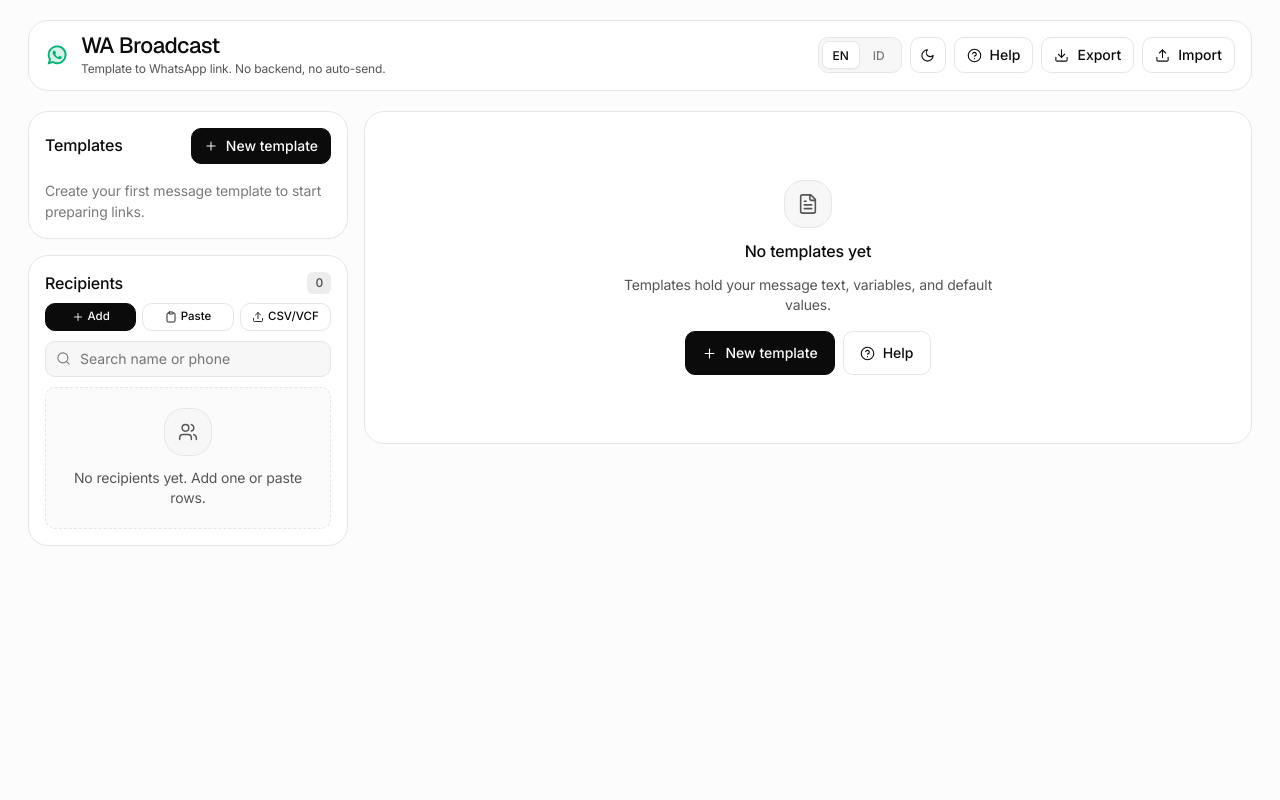
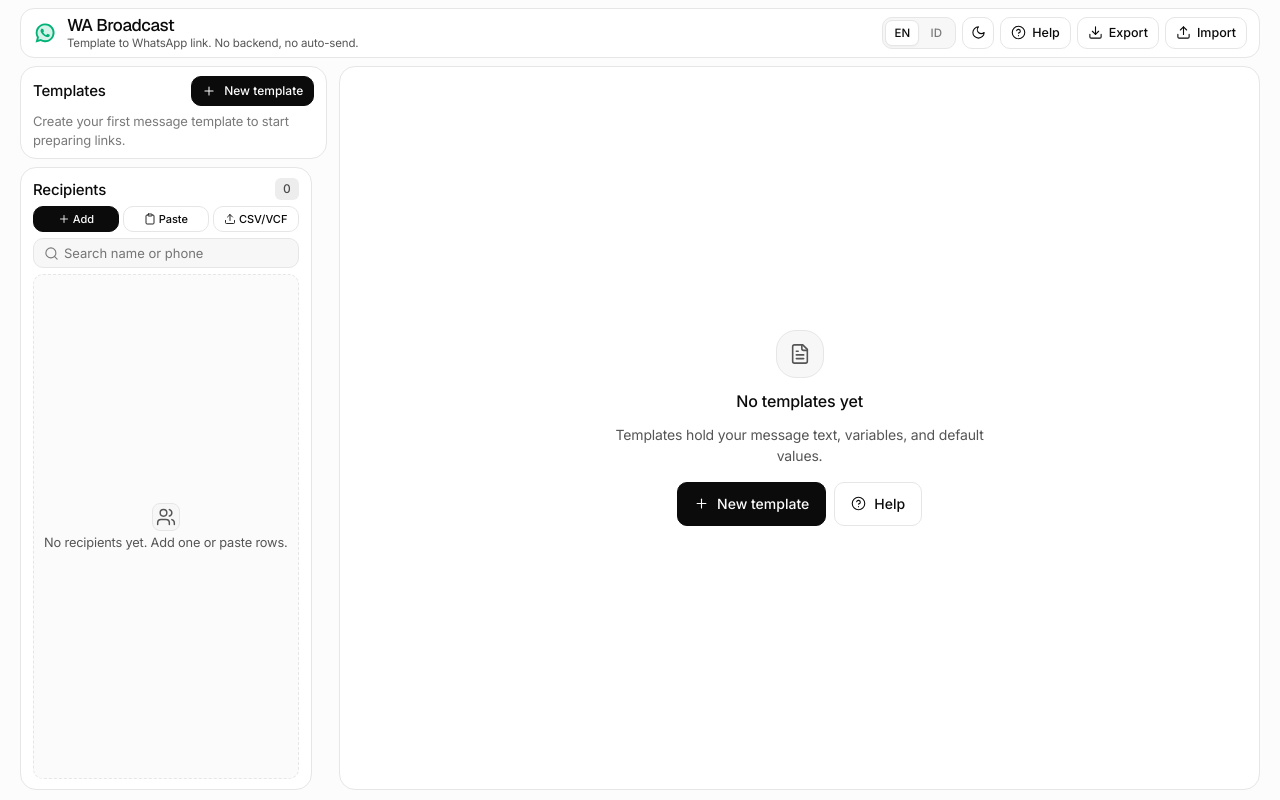
Before and after one commit to ryankosegeran-byte/broadcast_reverse_whatsapp, a Svelte app: page / in a window 1280 px wide. Built offline with nearby package versions, Linux system fonts and the light colour scheme.

Commit message:
Compact desktop and tablet layouts to fit viewport without outer scrolling

```diff
--- a/src/styles.css
+++ b/src/styles.css
@@ -188,11 +188,11 @@ body {
 
 .page {
   width: 100%;
-  max-width: 1360px;
+  max-width: 1400px;
   margin-inline: auto;
-  padding: var(--space-5) clamp(16px, 3vw, 28px) var(--space-8);
-  display: grid;
-  gap: var(--space-5);
+  padding: clamp(6px, 1vh, 12px) clamp(10px, 1.8vw, 20px) clamp(8px, 1.2vh, 14px);
+  display: grid;
+  gap: clamp(6px, 1vh, 10px);
 }
 
 h1,
@@ -272,18 +272,19 @@ h2 {
   display: flex;
   align-items: center;
   justify-content: space-between;
-  gap: var(--space-4);
-  flex-wrap: wrap;
-  padding: var(--space-3) var(--space-4);
+  gap: var(--space-3);
+  flex-wrap: nowrap;
+  padding: 6px 12px;
   background: var(--surface);
   border: 1px solid var(--border);
-  border-radius: var(--radius-panel);
+  border-radius: 14px;
 }
 
 .brand {
   display: flex;
   align-items: center;
-  gap: var(--space-3);
+  gap: 10px;
+  flex: 1 1 0;
   min-width: 0;
 }
 
@@ -297,20 +298,59 @@ h2 {
 
 .brand-copy {
   display: grid;
-  gap: 2px;
+  gap: 1px;
   min-width: 0;
 }
 
+.brand-copy h1 {
+  font-size: 1.0625rem;
+  line-height: 1.2;
+}
+
 .subtitle {
-  font-size: var(--text-xs);
+  font-size: 11.5px;
+  line-height: 1.25;
   color: var(--text-secondary);
+  white-space: nowrap;
+  overflow: hidden;
+  text-overflow: ellipsis;
 }
 
 .toolbar {
   display: flex;
   align-items: center;
-  gap: var(--space-2);
-  flex-wrap: wrap;
+  flex: none;
+  gap: 6px;
+  flex-wrap: nowrap;
+}
+
+.toolbar .btn.sm {
+  min-height: 32px;
+  padding: 0 10px;
+  font-size: 12.5px;
+  gap: 6px;
+}
+
+.toolbar .btn.icon-btn.sm {
+  width: 32px;
+  padding: 0;
+}
+
+.toolbar .segmented {
+  padding: 2px;
+}
+
+.toolbar .segmented-thumb {
+  top: 2px;
+  bottom: 2px;
+  left: 2px;
+  width: calc(50% - 2px);
+}
+
+.toolbar .segmented-btn {
+  min-width: 34px;
+  min-height: 26px;
+  font-size: 11.5px;
 }
 
 /* Segmented control (EN | ID) */
@@ -590,18 +630,18 @@ h2 {
 /* Workspace grid */
 .workspace {
   display: grid;
-  grid-template-columns: clamp(304px, 25vw, 344px) minmax(0, 1fr) clamp(320px, 26vw, 368px);
-  gap: var(--space-4);
+  grid-template-columns: clamp(256px, 24vw, 316px) minmax(0, 1fr) clamp(256px, 24vw, 336px);
+  gap: 12px;
   align-items: start;
 }
 
 .workspace.single {
-  grid-template-columns: clamp(304px, 25vw, 344px) minmax(0, 1fr);
+  grid-template-columns: clamp(256px, 24vw, 316px) minmax(0, 1fr);
 }
 
 .workspace-rail {
   display: grid;
-  gap: var(--space-4);
+  gap: 8px;
   min-width: 0;
   align-items: start;
 }
@@ -610,8 +650,8 @@ h2 {
   min-width: 0;
   background: var(--surface);
   border: 1px solid var(--border);
-  border-radius: var(--radius-panel);
-  padding: var(--space-4);
+  border-radius: 16px;
+  padding: 10px 12px;
 }
 
 .panel-head {
@@ -619,17 +659,33 @@ h2 {
   align-items: center;
   justify-content: space-between;
   flex-wrap: wrap;
-  gap: var(--space-2) var(--space-3);
-  margin-bottom: var(--space-4);
+  gap: 6px var(--space-2);
+  margin-bottom: 8px;
+}
+
+.panel-head h2 {
+  font-size: 0.9375rem;
 }
 
 /* Sidebar */
 .sidebar {
   min-width: 0;
+  padding: 9px 12px;
+}
+
+.sidebar .panel-head {
+  margin-bottom: 6px;
+}
+
+.sidebar .btn.sm {
+  min-height: 30px;
+  padding: 0 10px;
+  font-size: 12px;
 }
 
 .sidebar-empty {
-  line-height: 1.5;
+  line-height: 1.45;
+  font-size: 0.8125rem;
 }
 
 .tpl-list {
@@ -637,7 +693,7 @@ h2 {
   margin: 0;
   padding: 0;
   display: grid;
-  gap: var(--space-1);
+  gap: 3px;
 }
 
 .tpl-item {
@@ -646,7 +702,7 @@ h2 {
   gap: var(--space-1);
   border-radius: var(--radius-control);
   border: 1px solid transparent;
-  padding: 2px 4px 2px 10px;
+  padding: 1px 4px 1px 9px;
   transition:
     background-color var(--duration-fast) var(--ease-standard),
     border-color var(--duration-fast) var(--ease-standard);
@@ -669,9 +725,9 @@ h2 {
   border: 0;
   color: var(--foreground);
   font-family: var(--font-body);
-  font-size: var(--text-sm);
+  font-size: 0.8125rem;
   font-weight: 400;
-  padding: 8px 0;
+  padding: 6px 0;
   cursor: pointer;
   overflow: hidden;
   text-overflow: ellipsis;
@@ -787,8 +843,8 @@ h2 {
 /* Composer fields */
 .field {
   display: grid;
-  gap: var(--space-2);
-  margin-bottom: var(--space-4);
+  gap: 6px;
+  margin-bottom: 10px;
 }
 
 .field:last-child {
@@ -805,7 +861,7 @@ h2 {
 }
 
 .field-label {
-  font-size: var(--text-sm);
+  font-size: 0.8125rem;
   font-weight: 500;
   color: var(--text-secondary);
 }
@@ -817,9 +873,9 @@ h2 {
   border: 1px solid var(--border);
   color: var(--foreground);
   border-radius: var(--radius-control);
-  padding: 9px 12px;
+  padding: 7px 10px;
   font-family: var(--font-body);
-  font-size: var(--text-sm);
+  font-size: 0.84rem;
   line-height: var(--leading-body);
   transition:
     border-color var(--duration-fast) var(--ease-standard),
@@ -837,13 +893,13 @@ h2 {
 
 textarea.input {
   resize: vertical;
-  line-height: 1.55;
+  line-height: 1.5;
 }
 
 textarea.body {
-  min-height: 260px;
+  min-height: 180px;
   font-family: var(--font-mono);
-  font-size: 0.875rem;
+  font-size: 0.84rem;
 }
 
 /* Bencho-inspired Format Bar */
@@ -979,7 +1035,7 @@ textarea.body {
 
 .emoji-scroll {
   position: relative;
-  height: 244px;
+  height: clamp(160px, 34dvh, 244px);
   overflow-y: auto;
   padding: 0 var(--space-2) var(--space-2);
   overscroll-behavior: contain;
@@ -1072,7 +1128,7 @@ textarea.body {
 
 .variables-panel {
   display: grid;
-  gap: var(--space-3);
+  gap: 6px;
   min-width: 0;
 }
 
@@ -1088,19 +1144,33 @@ textarea.body {
 }
 
 .var-add .input {
-  min-height: 36px;
-  padding: 6px 10px;
+  min-height: 30px;
+  padding: 4px 9px;
+  font-size: 0.8125rem;
+}
+
+.var-add .btn.sm {
+  min-height: 30px;
+  padding: 0 10px;
+  font-size: 12px;
 }
 
 .var-hints {
   display: grid;
-  gap: 3px;
+  gap: 2px;
+}
+
+.var-hints .hint,
+.variables-panel > .hint,
+.var-global-hint {
+  font-size: 11px;
+  line-height: 1.3;
 }
 
 .chips {
   display: flex;
   flex-wrap: wrap;
-  gap: 6px;
+  gap: 4px;
 }
 
 .chip {
@@ -1149,7 +1219,7 @@ textarea.body {
 }
 
 .label-filter-label {
-  font-size: var(--text-xs);
+  font-size: 11px;
   color: var(--text-muted);
 }
 
@@ -1250,7 +1320,7 @@ td.col-labels {
   align-items: center;
   gap: 6px;
   flex-wrap: wrap;
-  margin-bottom: var(--space-2);
+  margin-bottom: 6px;
 }
 
 .select-all-check {
@@ -1274,20 +1344,20 @@ td.col-labels {
 }
 
 .variables-panel .chip {
-  min-height: 26px;
-  padding: 0 9px;
-  font-size: 11.5px;
+  min-height: 22px;
+  padding: 0 7px;
+  font-size: 11px;
 }
 
 .var-rows {
   display: grid;
-  gap: 8px;
+  gap: 6px;
 }
 
 .var-row {
   display: grid;
-  gap: 6px;
-  padding: 8px 10px;
+  gap: 4px;
+  padding: 6px 8px;
   border: 1px solid var(--border);
   border-radius: var(--radius-control);
   background: var(--surface-muted);
@@ -1319,9 +1389,9 @@ td.col-labels {
 }
 
 .var-row-inputs .input {
-  min-height: 32px;
-  padding: 5px 9px;
-  font-size: var(--text-xs);
+  min-height: 28px;
+  padding: 4px 7px;
+  font-size: 11.5px;
 }
 
 .globals-block {
@@ -1577,8 +1647,8 @@ td.col-labels {
   grid-template-columns: minmax(0, 1fr);
   justify-content: stretch;
   align-items: stretch;
-  gap: var(--space-2);
-  margin-bottom: 10px;
+  gap: 6px;
+  margin-bottom: 6px;
 }
 
 .recipients-title-row {
@@ -1591,14 +1661,14 @@ td.col-labels {
 .recipients-actions {
   display: grid;
   grid-template-columns: repeat(3, minmax(0, 1fr));
-  gap: 6px;
+  gap: 4px;
 }
 
 .recipients-actions .btn {
-  min-height: 28px;
-  padding: 0 5px;
-  font-size: 11.5px;
-  gap: 4px;
+  min-height: 26px;
+  padding: 0 4px;
+  font-size: 11px;
+  gap: 3px;
   white-space: nowrap;
 }
 
@@ -1607,7 +1677,7 @@ td.col-labels {
   align-items: center;
   justify-content: space-between;
   gap: var(--space-2);
-  margin-bottom: 10px;
+  margin-bottom: 6px;
   flex-wrap: wrap;
 }
 
@@ -1621,9 +1691,9 @@ td.col-labels {
 }
 
 .recipients .search-input {
-  min-height: 36px;
-  padding: 6px 32px 6px 34px;
-  font-size: var(--text-sm);
+  min-height: 30px;
+  padding: 4px 30px 4px 30px;
+  font-size: 0.8125rem;
   background: var(--surface-muted);
 }
 
@@ -1632,26 +1702,49 @@ td.col-labels {
 }
 
 .recipients .empty-state.compact {
-  padding: var(--space-5) var(--space-3);
+  padding: 8px 10px;
+  gap: 4px;
   border: 1px dashed var(--border);
   border-radius: var(--radius-control);
   background: color-mix(in oklab, var(--surface-muted) 55%, transparent);
 }
 
+.recipients .empty-icon {
+  width: 28px;
+  height: 28px;
+  border-radius: 8px;
+}
+
+.recipients .empty-state p {
+  font-size: 0.8rem;
+  line-height: 1.3;
+}
+
 .recipients .label-filter {
-  margin-bottom: var(--space-2);
+  margin-bottom: 5px;
+  gap: 4px;
+  flex-wrap: nowrap;
+  overflow-x: auto;
+  scrollbar-width: none;
+}
+
+.recipients .label-filter::-webkit-scrollbar {
+  display: none;
+}
+
+.recipients .label-filter > * {
+  flex: none;
+}
+
+.recipients .label-filter .chip {
+  min-height: 22px;
+  padding: 0 7px;
+  font-size: 10.5px;
+}
+
+.clist {
+  display: grid;
   gap: 5px;
-}
-
-.recipients .label-filter .chip {
-  min-height: 24px;
-  padding: 0 9px;
-  font-size: 11px;
-}
-
-.clist {
-  display: grid;
-  gap: 6px;
   max-height: clamp(240px, 46vh, 480px);
   overflow-y: auto;
   padding-right: 2px;
@@ -1660,8 +1753,8 @@ td.col-labels {
 
 .clist-row {
   display: grid;
-  gap: 6px;
-  padding: 8px 10px;
+  gap: 4px;
+  padding: 6px 8px;
   border: 1px solid var(--border);
   border-radius: var(--radius-control);
   background: var(--surface);
@@ -1715,9 +1808,9 @@ td.col-labels {
 }
 
 .clist-name {
-  font-size: var(--text-sm);
+  font-size: 0.8125rem;
   font-weight: 500;
-  line-height: 1.3;
+  line-height: 1.25;
   color: var(--foreground);
   overflow: hidden;
   text-overflow: ellipsis;
@@ -1725,8 +1818,8 @@ td.col-labels {
 }
 
 .clist-phone {
-  font-size: 11px;
-  line-height: 1.3;
+  font-size: 10.5px;
+  line-height: 1.2;
   color: var(--text-muted);
   overflow: hidden;
   text-overflow: ellipsis;
@@ -1777,9 +1870,9 @@ td.col-labels {
 }
 
 .clist-actions .btn.xs {
-  min-height: 24px;
-  padding: 0 7px;
-  font-size: 11.5px;
+  min-height: 22px;
+  padding: 0 6px;
+  font-size: 11px;
 }
 
 .search-icon {
@@ -2411,15 +2504,230 @@ td.actions {
 }
 
 /* Responsive breakpoints */
-@media (max-width: 1120px) {
-  .workspace,
+@media (min-width: 761px) and (min-height: 540px) {
+  html,
+  body {
+    height: 100%;
+    overflow: hidden;
+  }
+
+  .page {
+    height: 100dvh;
+    max-height: 100dvh;
+    overflow: hidden;
+    display: flex;
+    flex-direction: column;
+  }
+
+  .topbar,
+  .alert-banner {
+    flex: none;
+  }
+
+  .workspace {
+    flex: 1 1 0;
+    min-height: 0;
+    height: 100%;
+    align-items: stretch;
+  }
+
+  .workspace-rail {
+    height: 100%;
+    min-height: 0;
+    display: flex;
+    flex-direction: column;
+  }
+
+  .sidebar {
+    flex: 0 1 auto;
+    max-height: 20%;
+    min-height: 0;
+    display: flex;
+    flex-direction: column;
+  }
+
+  .sidebar > .panel-head,
+  .sidebar > .sidebar-empty {
+    flex: none;
+  }
+
+  .tpl-list {
+    flex: 0 1 auto;
+    overflow-y: auto;
+    min-height: 0;
+    padding-right: 2px;
+  }
+
+  .recipients {
+    flex: 1 1 0;
+    min-height: 185px;
+    display: flex;
+    flex-direction: column;
+    overflow: hidden;
+  }
+
+  .recipients > :not(.clist):not(.empty-state) {
+    flex: none;
+  }
+
+  .recipients > .empty-state.compact {
+    flex: 1 1 auto;
+    min-height: 0;
+    overflow-y: auto;
+    justify-content: center;
+  }
+
+  .clist {
+    flex: 1 1 0;
+    min-height: 0;
+    max-height: none;
+  }
+
+  .variables-panel {
+    flex: 0 1 auto;
+    max-height: 39%;
+    min-height: 0;
+    display: flex;
+    flex-direction: column;
+  }
+
+  .variables-panel > :not(.var-rows) {
+    flex: none;
+  }
+
+  .variables-panel .chips {
+    max-height: 50px;
+    overflow-y: auto;
+    align-content: flex-start;
+  }
+
+  .var-rows {
+    flex: 0 1 auto;
+    min-height: 0;
+    overflow-y: auto;
+    padding-right: 2px;
+  }
+
+  .editor {
+    height: 100%;
+    min-height: 0;
+    display: flex;
+    flex-direction: column;
+  }
+
+  .editor > :not(.editor-body-field) {
+    flex: none;
+  }
+
+  .editor-body-field {
+    flex: 1 1 0;
+    min-height: 0;
+    grid-template-rows: auto minmax(0, 1fr);
+    margin-bottom: 0;
+  }
+
+  textarea.body {
+    height: 100%;
+    min-height: 110px;
+    resize: none;
+  }
+
+  .preview-panel {
+    position: static;
+    height: 100%;
+    min-height: 0;
+    display: flex;
+    flex-direction: column;
+    gap: 8px;
+  }
+
+  .preview-panel > :not(.preview-shell) {
+    flex: none;
+  }
+
+  .preview-shell {
+    flex: 1 1 0;
+    min-height: 0;
+    gap: 8px;
+    grid-template-rows: auto minmax(0, 1fr);
+  }
+
+  .preview-panel .wa-stage {
+    min-height: 0;
+    max-height: none;
+    padding: 12px;
+    display: grid;
+    align-content: start;
+  }
+
+  .empty-panel {
+    height: 100%;
+    min-height: 0;
+  }
+}
+
+@media (min-width: 761px) and (min-height: 820px) {
+  .variables-panel {
+    max-height: 45%;
+  }
+}
+
+@media (min-width: 761px) and (max-width: 979px) {
+  .workspace {
+    grid-template-columns: clamp(256px, 34vw, 296px) minmax(0, 1fr);
+    grid-template-rows: auto auto;
+  }
+
   .workspace.single {
-    grid-template-columns: clamp(276px, 32vw, 332px) minmax(0, 1fr);
+    grid-template-columns: clamp(256px, 34vw, 296px) minmax(0, 1fr);
+    grid-template-rows: minmax(0, 1fr);
+  }
+
+  .workspace-rail {
+    grid-column: 1;
+    grid-row: 1 / -1;
+  }
+
+  .editor {
+    grid-column: 2;
+    grid-row: 1;
   }
 
   .preview-panel {
-    grid-column: 1 / -1;
-    position: static;
+    grid-column: 2;
+    grid-row: 2;
+  }
+
+  .empty-panel {
+    grid-column: 2;
+    grid-row: 1 / -1;
+  }
+}
+
+@media (min-width: 761px) and (max-width: 979px) and (min-height: 540px) {
+  .workspace {
+    grid-template-rows: minmax(0, 1.12fr) minmax(0, 0.88fr);
+  }
+}
+
+@media (min-width: 761px) and (max-width: 900px) {
+  .topbar {
+    padding: 7px 12px;
+    gap: var(--space-2);
+  }
+
+  .brand-copy h1 {
+    font-size: 1rem;
+  }
+
+  .subtitle {
+    font-size: 11px;
+  }
+
+  .toolbar .btn.sm {
+    padding: 0 8px;
+    font-size: 12px;
+    gap: 4px;
   }
 }
 
@@ -2691,16 +2999,35 @@ td.actions {
   .input,
   .rcard-input,
   .recipients .search-input,
+  .var-add .input,
   .var-row-inputs .input {
     font-size: var(--text-base);
   }
 
   .recipients .search-input,
+  .var-add .input,
   .var-row-inputs .input {
     min-height: 38px;
     padding: 7px 10px;
   }
 
+  .var-add .btn.sm,
+  .sidebar .btn.sm {
+    min-height: 38px;
+    font-size: var(--text-sm);
+  }
+
+  .variables-panel .chip {
+    min-height: 28px;
+    padding: 0 10px;
+    font-size: var(--text-xs);
+  }
+
+  .var-row {
+    gap: 6px;
+    padding: 8px 10px;
+  }
+
   .recipients .search-input {
     padding-left: 34px;
     padding-right: 32px;
@@ -2721,6 +3048,11 @@ td.actions {
   .search-field {
     flex: 1 1 100%;
     max-width: none;
+  }
+
+  .recipients .label-filter {
+    flex-wrap: wrap;
+    overflow-x: visible;
   }
 
   .recipients-actions .btn {
```
Also changed, not shown: src/App.svelte (+3 -4 lines), src/lib/i18n.svelte.js.
